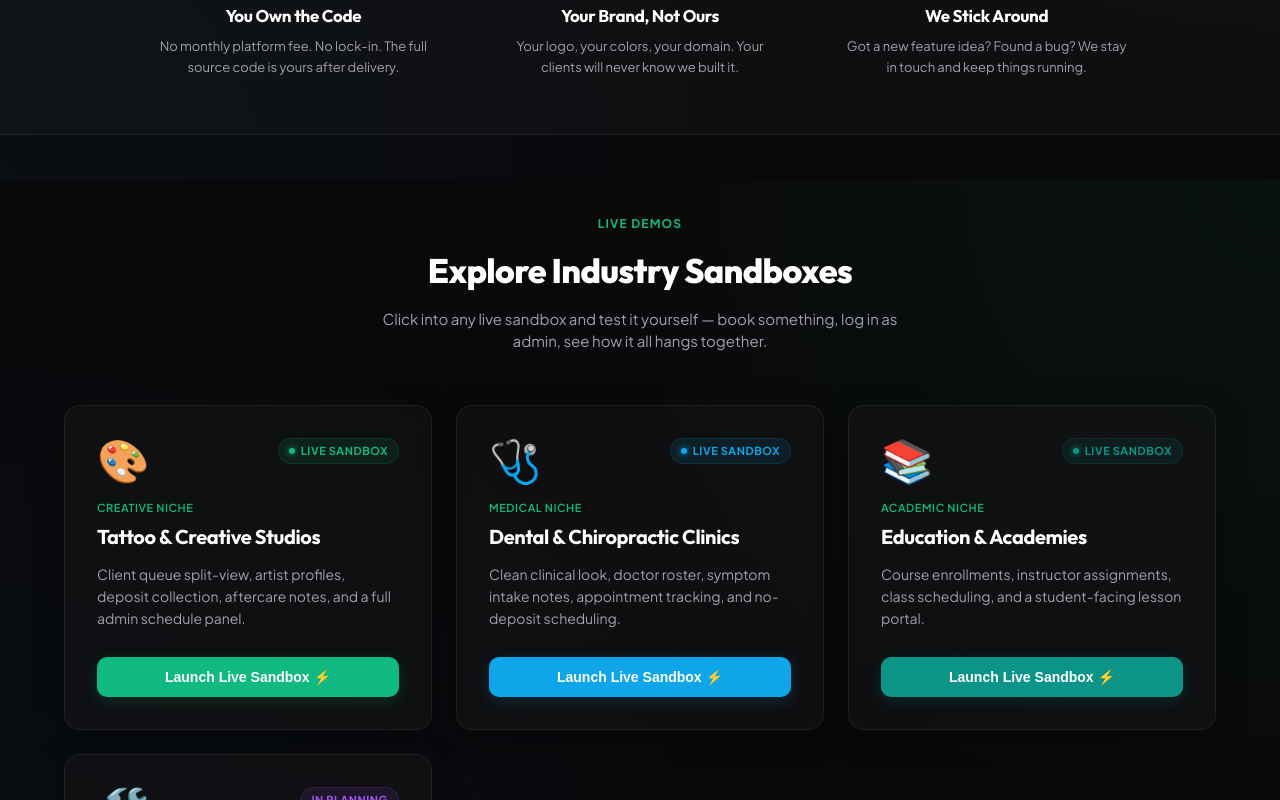
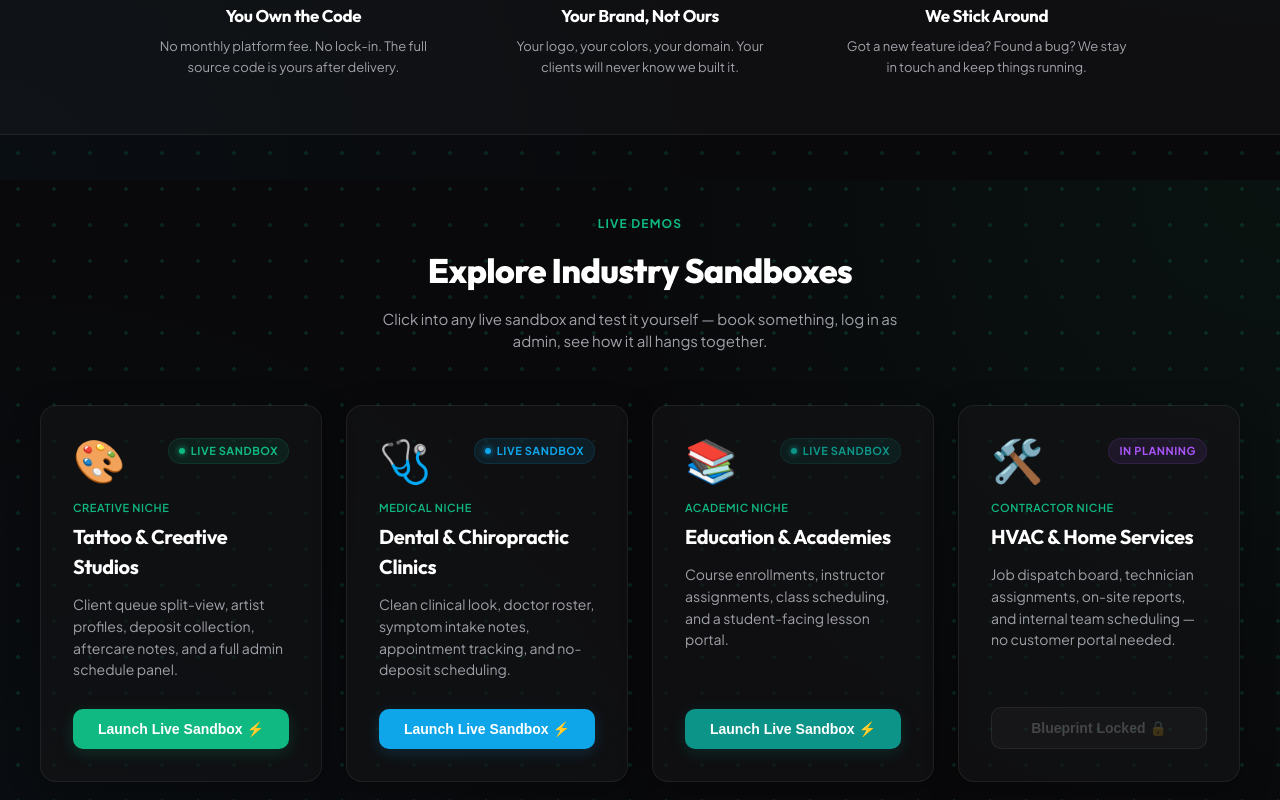
Before and after one commit to RadoMatas/NativeBooking, a React (Vite) app: page / in a window 1280 px wide. Shown: the part 1420-2220 px from the top of the page. Built offline with nearby package versions, Linux system fonts and the light colour scheme; no server answers; the database is empty.

Commit message:
Grid added to live demos section

```diff
--- a/src/pages/PortalHome.tsx
+++ b/src/pages/PortalHome.tsx
@@ -436,7 +436,17 @@ export default function PortalHome() {
       </section>
 
       {/* ─── DEMO SANDBOXES ───────────────────────────────────── */}
-      <section id="demos" style={{ padding: '80px 24px', maxWidth: '1200px', margin: '0 auto', width: '100%' }}>
+      <section
+        id="demos"
+        style={{
+          position: 'relative',
+          padding: '80px 24px',
+          overflow: 'hidden',
+          backgroundImage: 'radial-gradient(rgba(16,185,129,0.16) 1.8px, transparent 1.8px)',
+          backgroundSize: '36px 36px',
+        }}
+      >
+        <div style={{ maxWidth: '1200px', margin: '0 auto', width: '100%', position: 'relative', zIndex: 1 }}>
         <div style={{ textAlign: 'center', marginBottom: '52px' }}>
           <p style={{ fontSize: '12px', fontWeight: 700, textTransform: 'uppercase', letterSpacing: '0.1em', color: t.accent, marginBottom: '12px' }}>
             Live Demos
@@ -552,6 +562,7 @@ export default function PortalHome() {
               )}
             </div>
           ))}
+        </div>
         </div>
       </section>
 
```
